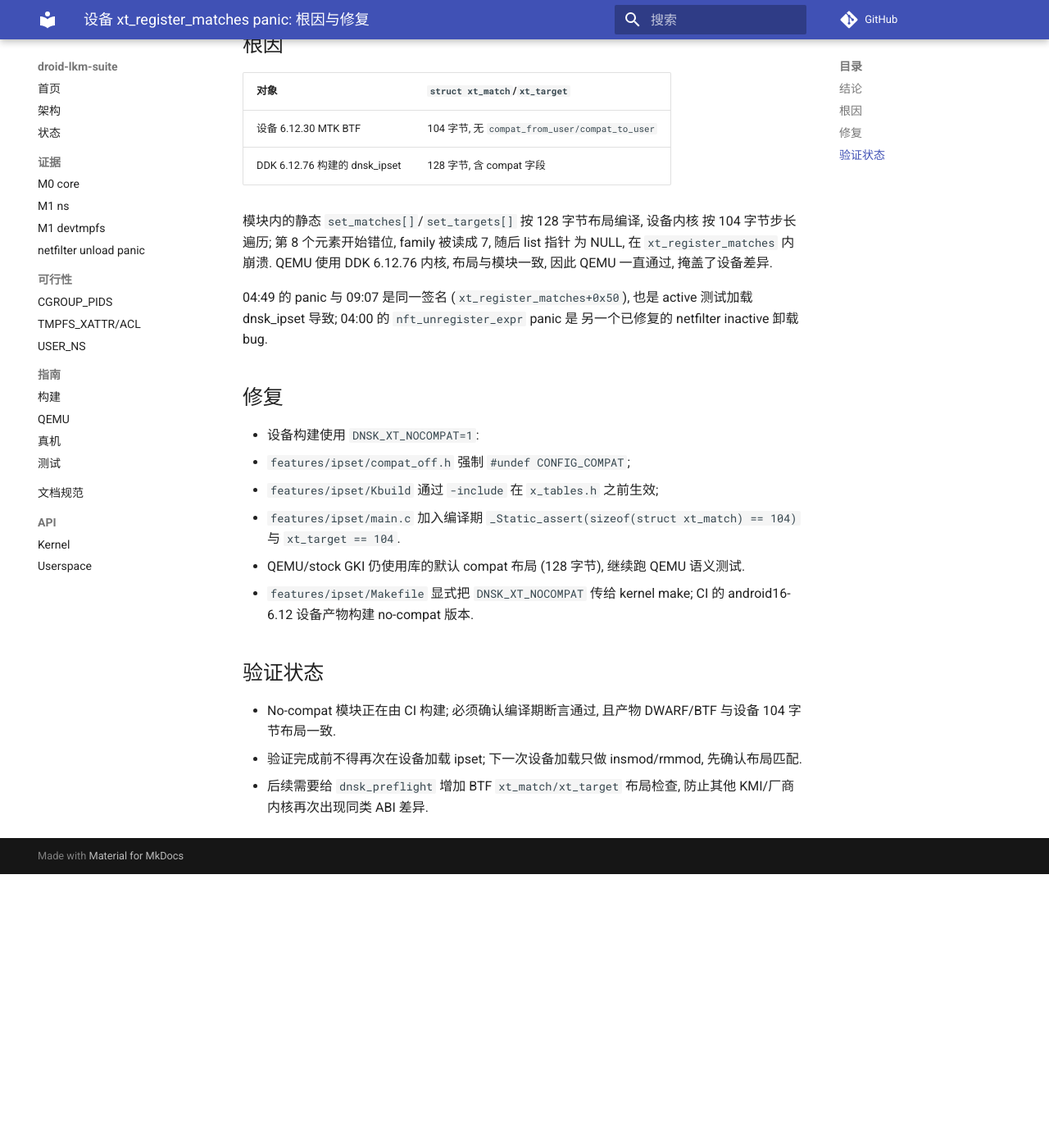
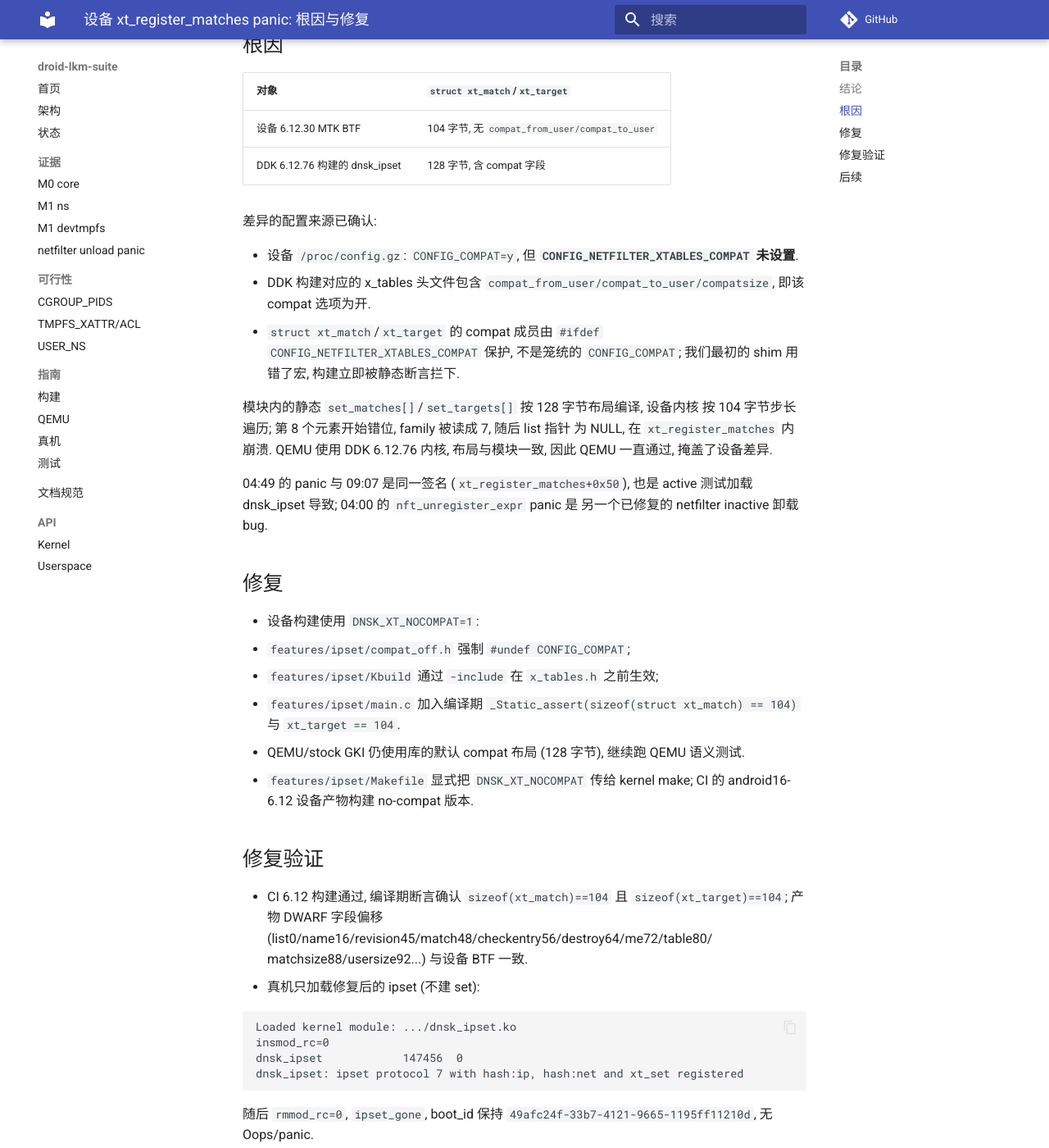
Before and after one commit to uobe1/droid-lkm-suite, an MkDocs documentation site: the page built from docs/evidence/device-xt-set-panic.md, in a window 1280 px wide and 1400 px high, scrolled down 557 px. Shown: the whole window at 82% size. Built offline with MkDocs 1.6.1 and Material for MkDocs 9.7.7, drawn with Linux system fonts in a browser that asks for light colours; comment, search, counter and statistics services are not loaded; before the commit the page ends 1623 px from its top, so only the background shows below that; some of the changed text lies outside the part shown.

Commit message:
docs(evidence): verify fixed ipset ABI on device

````diff
--- a/docs/evidence/device-xt-set-panic.md
+++ b/docs/evidence/device-xt-set-panic.md
@@ -27,6 +27,16 @@ Call trace:
 | 设备 6.12.30 MTK BTF | 104 字节, 无 `compat_from_user/compat_to_user` |
 | DDK 6.12.76 构建的 dnsk_ipset | 128 字节, 含 compat 字段 |
 
+差异的配置来源已确认:
+
+- 设备 `/proc/config.gz`: `CONFIG_COMPAT=y`, 但
+  **`CONFIG_NETFILTER_XTABLES_COMPAT` 未设置**.
+- DDK 构建对应的 x_tables 头文件包含
+  `compat_from_user/compat_to_user/compatsize`, 即该 compat 选项为开.
+- `struct xt_match`/`xt_target` 的 compat 成员由
+  `#ifdef CONFIG_NETFILTER_XTABLES_COMPAT` 保护, 不是笼统的
+  `CONFIG_COMPAT`; 我们最初的 shim 用错了宏, 构建立即被静态断言拦下.
+
 模块内的静态 `set_matches[]`/`set_targets[]` 按 128 字节布局编译, 设备内核
 按 104 字节步长遍历; 第 8 个元素开始错位, family 被读成 7, 随后 list 指针
 为 NULL, 在 `xt_register_matches` 内崩溃. QEMU 使用 DDK 6.12.76 内核,
@@ -48,11 +58,26 @@ active 测试加载 dnsk_ipset 导致; 04:00 的 `nft_unregister_expr` panic 是
 - `features/ipset/Makefile` 显式把 `DNSK_XT_NOCOMPAT` 传给 kernel make;
   CI 的 android16-6.12 设备产物构建 no-compat 版本.
 
-## 验证状态
+## 修复验证
 
-- No-compat 模块正在由 CI 构建; 必须确认编译期断言通过, 且产物 DWARF/BTF
-  与设备 104 字节布局一致.
-- 验证完成前不得再次在设备加载 ipset; 下一次设备加载只做 insmod/rmmod,
-  先确认布局匹配.
-- 后续需要给 `dnsk_preflight` 增加 BTF `xt_match/xt_target` 布局检查,
-  防止其他 KMI/厂商内核再次出现同类 ABI 差异.
+- CI 6.12 构建通过, 编译期断言确认 `sizeof(xt_match)==104` 且
+  `sizeof(xt_target)==104`; 产物 DWARF 字段偏移
+  (list0/name16/revision45/match48/checkentry56/destroy64/me72/table80/
+  matchsize88/usersize92...) 与设备 BTF 一致.
+- 真机只加载修复后的 ipset (不建 set):
+
+```text
+Loaded kernel module: .../dnsk_ipset.ko
+insmod_rc=0
+dnsk_ipset            147456  0
+dnsk_ipset: ipset protocol 7 with hash:ip, hash:net and xt_set registered
+```
+
+随后 `rmmod_rc=0`, `ipset_gone`, boot_id 保持
+`49afc24f-33b7-4121-9665-1195ff11210d`, 无 Oops/panic.
+
+## 后续
+
+- `dnsk_preflight` 仍需增加 BTF `xt_match/xt_target` 布局检查, 并为不同
+  厂商 config 提供 profile, 防止其他 KMI/设备再次出现同类 ABI 差异.
+- QEMU stock 仍用 compat 构建; 设备包使用 no-compat 构建.
--- a/docs/status.md
+++ b/docs/status.md
@@ -10,7 +10,7 @@
 | PID_NS / IPC_NS / SYSVIPC / POSIX_MQUEUE | R | development | PID/IPC/SysV/mqueue smoke 真机通过；full R 待 setns/nested/Docker |
 | DEVTMPFS | R | development | inactive load/unload 真机通过；active 待授权测试 |
 | xt_addrtype / nft target subset / REJECT / RECENT / IP6 NAT | R | development | inactive unload 回归通过；active 未测试 |
-| IP_SET / HASH_IP / HASH_NET / XT_SET | R | development | 6.12 构建/导出检查/QEMU hash 语义/xt_set 注册与卸载通过 (run 41257449372)；iptables 规则与容器验收待完成 |
+| IP_SET / HASH_IP / HASH_NET / XT_SET | R | development | 6.12 构建/导出/QEMU hash 语义通过; 设备 no-compat ABI 修复后 insmod/xt_set 注册/rmmod 通过; iptables 规则与容器验收待完成 |
 | USER_NS + idmapped/child overlay/FUSE/selftests | D → N | feasibility gate | M0 必须证明可行；否则项目阻塞 |
 | TMPFS_XATTR / POSIX_ACL（全局 Native 语义） | D → N | feasibility gate | M0 必须证明可行；否则项目阻塞 |
 | CGROUP_PIDS（虚拟控制器） | V/D → N | feasibility done | v2 虚拟控制器设计可行；v1 未修改 Docker 不可行，需标 unsupported；见 feasibility/cgpids.md |
````
